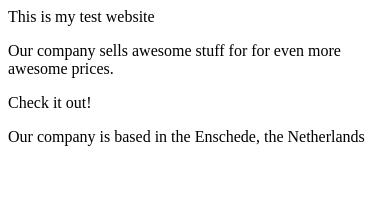
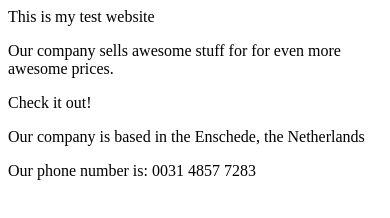
Before and after one commit to TBK09/myCompanySite, a plain HTML site: page index.html in a window 390 px wide. Drawn offline with Linux system fonts and the light colour scheme.

Commit message:
Added the phone number of our company

```diff
--- a/index.html
+++ b/index.html
@@ -3,3 +3,4 @@
 <p> Our company sells awesome stuff for for even more awesome prices.</p>
 <p> Check it out! </p>
 <p> Our company is based in the Enschede, the Netherlands </p>
+<p> Our phone number is: 0031 4857 7283 </p>
```
